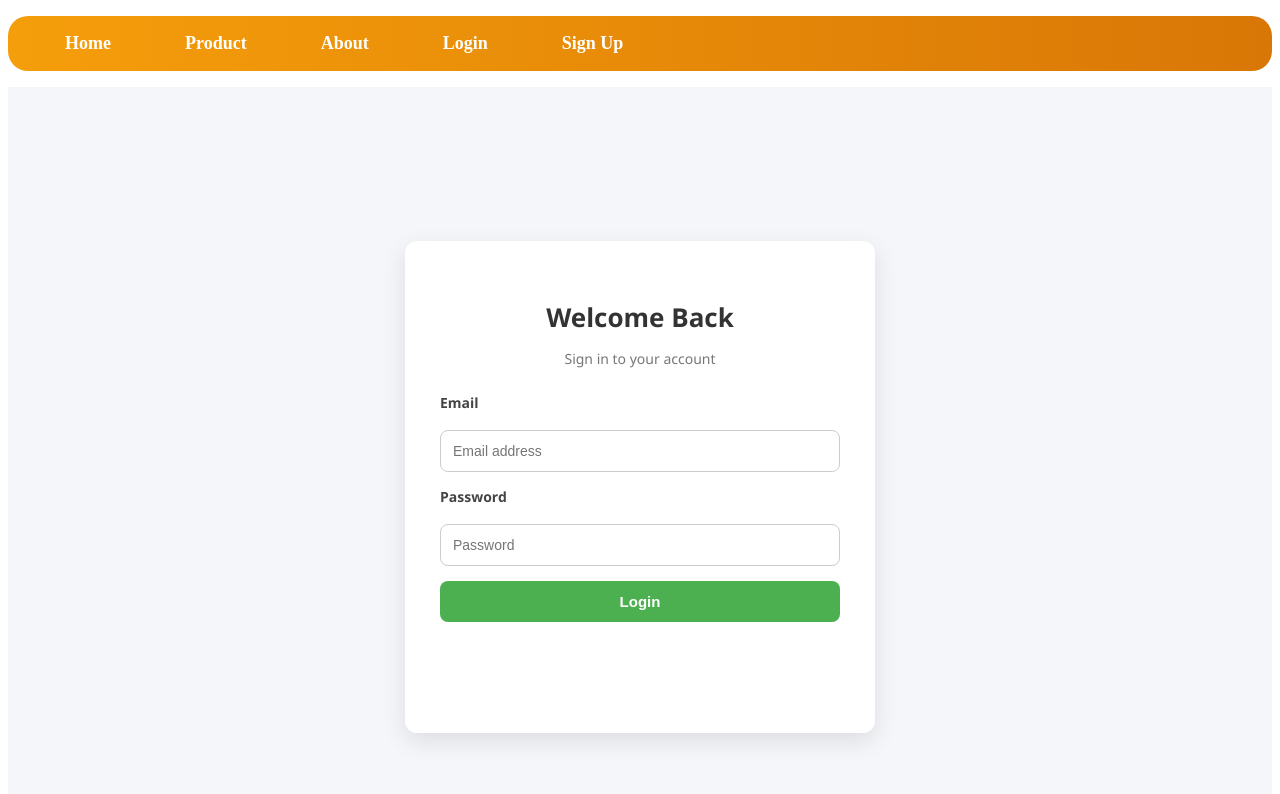
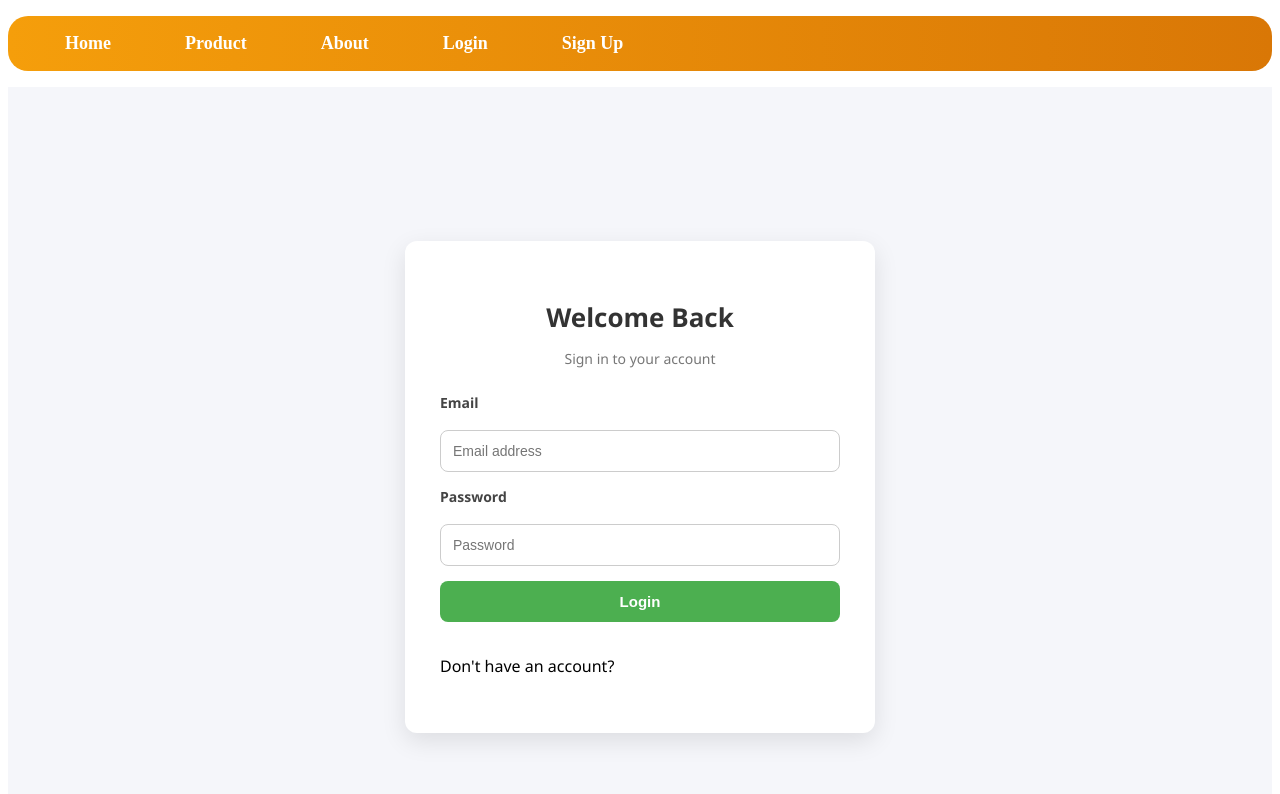
Before and after one commit to Umar-Farooq-Engineer/honeybee-store-ui, a React (Vite) app: page /login in a window 1280 px wide. Shown: the top 794 px of the page. Built offline with nearby package versions, Linux system fonts and the light colour scheme; no server answers.

Commit message:
updated new done

```diff
--- a/src/components/Pages/Login.jsx
+++ b/src/components/Pages/Login.jsx
@@ -1,5 +1,5 @@
 import React, { useState } from "react";
-import { useNavigate,Link } from "react-router-dom";
+import { useNavigate, Link } from "react-router-dom";
 import "./Login.css";
 
 const Login = () => {
@@ -9,8 +9,10 @@ const Login = () => {
   const [errorMessage, setErrorMessage] = useState("");
   const navigate = useNavigate();
 
+
   const handleLogin = async (e) => {
     e.preventDefault();
+
     setErrorMessage("");
 
     if (!email || !password) {
@@ -18,72 +20,180 @@ const Login = () => {
       return;
     }
 
+
     try {
-    const response = await fetch("https://honeybee-backend-vl3k.onrender.com/api/auth/login", {
+
+      const response = await fetch(
+        "https://honeybee-backend-vl3k.onrender.com/api/auth/login",
+        {
           method: "POST",
-      headers: { "Content-Type": "application/json" },
-      body: JSON.stringify({ email, password }),
-    });
+
+          headers: {
+            "Content-Type": "application/json",
+          },
+
+          body: JSON.stringify({
+            email,
+            password,
+          }),
+        }
+      );
+
 
       const data = await response.json();
 
+
       if (response.ok) {
-      localStorage.setItem('token', data.token);
-      localStorage.setItem('role', data.user.role);
-      localStorage.setItem('email', data.user.email);
-      if (data.user.role === 'admin') {
-        navigate('/admin');
+
+        localStorage.setItem("token", data.token);
+        localStorage.setItem("role", data.user.role);
+        localStorage.setItem("email", data.user.email);
+
+
+        if (data.user.role === "admin") {
+          navigate("/admin");
         } else {
-        navigate('/product');
+          navigate("/product");
         }
+
+
       } else {
-      setErrorMessage(data.message || "Failed to login");
+
+        // wrong password / invalid login
+        if (
+          data.message?.toLowerCase().includes("password") ||
+          data.message?.toLowerCase().includes("invalid")
+        ) {
+
+          setErrorMessage(
+            "Password does not match. Please try again."
+          );
+
+        } else {
+
+          setErrorMessage(
+            data.message || "Failed to login"
+          );
+
         }
+
+      }
+
+
     } catch (error) {
+
       console.error(error);
-    setErrorMessage("Something went wrong. Please try again.");
+
+      setErrorMessage(
+        "Something went wrong. Please try again."
+      );
+
     }
   };
 
+
   return (
+
     <div className="login-container">
+
       <div className="login-card">
-        <h1 className="login-title">Welcome Back </h1>
-        <p className="login-subtitle">Sign in to your account</p>
 
-        <form onSubmit={handleLogin} className="login-form">
+        <h1 className="login-title">
+          Welcome Back
+        </h1>
+
+
+        <p className="login-subtitle">
+          Sign in to your account
+        </p>
+
+
+
+        <form
+          onSubmit={handleLogin}
+          className="login-form"
+        >
+
+
           <label>Email</label>
+
           <input
+
             type="email"
+
             placeholder="Email address"
+
             value={email}
+
             required
-            onChange={(e) => setEmail(e.target.value)}
+
+            onChange={(e)=>setEmail(e.target.value)}
+
           />
 
+
+
           <label>Password</label>
+
+
           <input
+
             type="password"
+
             placeholder="Password"
+
             value={password}
+
             required
-            onChange={(e) => setPassword(e.target.value)}
+
+            onChange={(e)=>setPassword(e.target.value)}
+
           />
 
 
 
           {errorMessage && (
-            <p className="error-message">{errorMessage}</p>
+
+            <p className="error-message">
+              {errorMessage}
+            </p>
+
           )}
 
-          <button type="submit" className="login-btn">
+
+
+          <button
+            type="submit"
+            className="login-btn"
+          >
+
             Login
+
           </button>
-          <p><Link to="/signup">signup</Link></p>
+
+
+
+          <p className="signup-text">
+
+            Don't have an account?{" "}
+
+            <Link to="/signup">
+              Signup
+            </Link>
+
+          </p>
+
+
+
         </form>
+
+
       </div>
+
     </div>
+
   );
 };
 
+
 export default Login;
```
Lines whose indentation alone changed are shown as unchanged.
